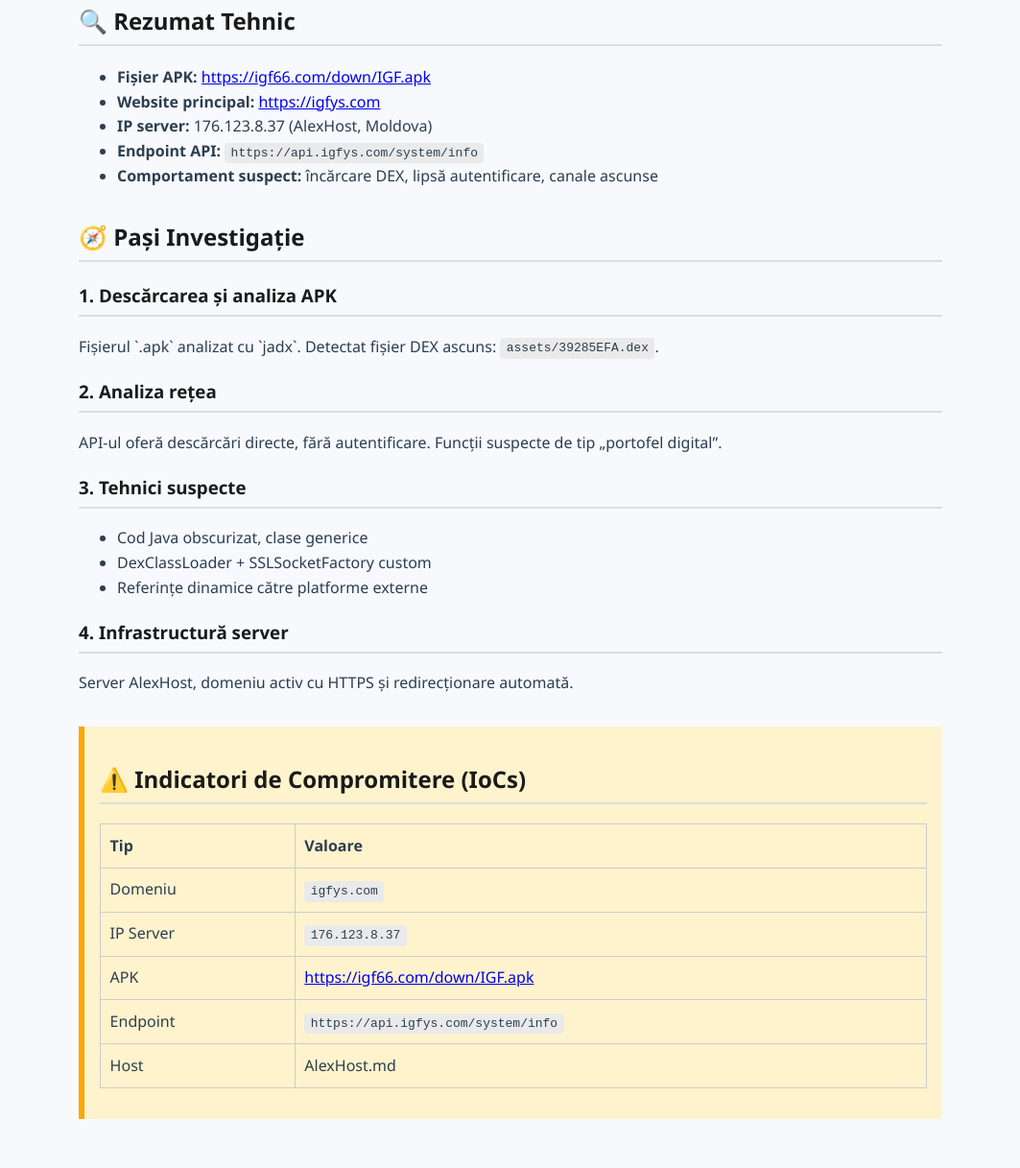
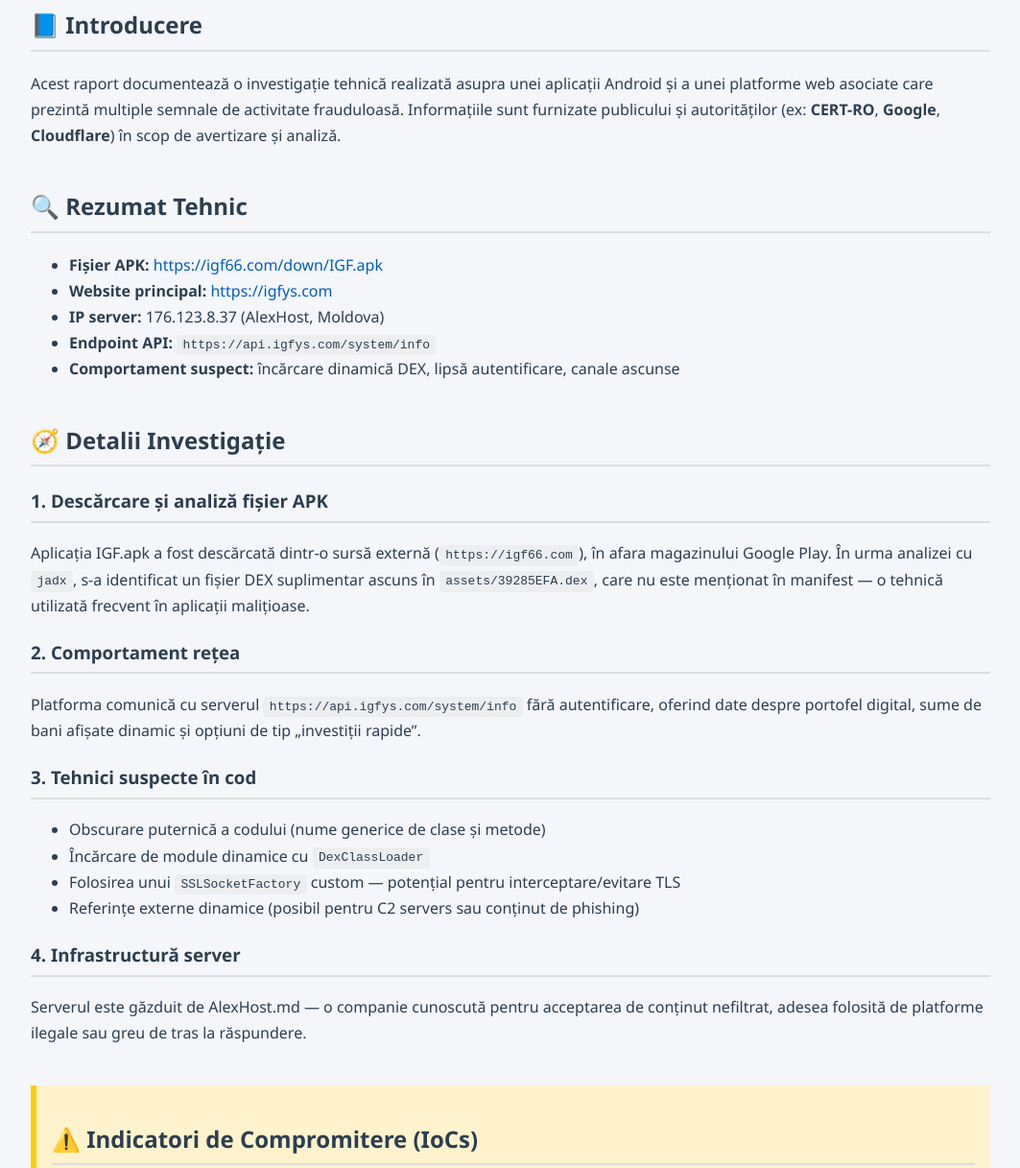
Before and after one commit to rootgeorgeadvv/raport-igfys, a plain HTML site: page index.html in a window 1280 px wide. Shown: the part 130-1347 px from the top of the page at 96% size, without its empty margins (108-1171 px from the left). Drawn offline with Linux system fonts and the light colour scheme.

Commit message:
Update index.html

```diff
--- a/index.html
+++ b/index.html
@@ -3,56 +3,106 @@
 <head>
   <meta charset="UTF-8" />
   <meta name="viewport" content="width=device-width, initial-scale=1.0"/>
-  <title>Raport IGFYS Scam</title>
+  <title>Raport IGFYS Scam - Analiză Tehnică Publică</title>
   <style>
+    :root {
+      --main-bg: #f4f6fa;
+      --main-color: #2c3e50;
+      --accent-color: #005cc5;
+      --warning-bg: #fff3cd;
+      --warning-border: #ffcc00;
+      --code-bg: #eceef0;
+    }
+
     body {
-      font-family: "Segoe UI", sans-serif;
-      background: #f7f9fc;
-      color: #2c3e50;
-      line-height: 1.6;
+      font-family: "Segoe UI", Roboto, sans-serif;
+      background-color: var(--main-bg);
+      color: var(--main-color);
+      max-width: 1000px;
+      margin: auto;
       padding: 2rem;
-      max-width: 900px;
-      margin: auto;
+      line-height: 1.7;
     }
+
     h1, h2, h3 {
-      color: #1a1a1a;
       border-bottom: 2px solid #ddd;
       padding-bottom: 0.3rem;
     }
+
+    h1 {
+      font-size: 2rem;
+      color: var(--accent-color);
+    }
+
+    a {
+      color: var(--accent-color);
+      text-decoration: none;
+    }
+
+    a:hover {
+      text-decoration: underline;
+    }
+
+    .section {
+      margin-bottom: 2.5rem;
+    }
+
+    .warning {
+      background-color: var(--warning-bg);
+      padding: 1rem;
+      border-left: 6px solid var(--warning-border);
+      margin: 2rem 0;
+    }
+
+    code {
+      background-color: var(--code-bg);
+      padding: 0.2rem 0.4rem;
+      border-radius: 4px;
+      font-family: monospace;
+    }
+
     pre {
-      background: #eee;
+      background-color: var(--code-bg);
       padding: 1rem;
       overflow-x: auto;
+      border-radius: 6px;
     }
+
     table {
       width: 100%;
       border-collapse: collapse;
-      margin: 1rem 0;
+      margin-top: 1rem;
     }
+
     th, td {
+      padding: 0.6rem;
       border: 1px solid #ccc;
-      padding: 0.6rem;
       text-align: left;
+      font-size: 0.95rem;
     }
-    code {
-      background: #eaeaea;
-      padding: 0.2rem 0.4rem;
-      border-radius: 4px;
+
+    th {
+      background: #f0f0f0;
     }
-    .section {
-      margin-bottom: 2rem;
-    }
-    .warning {
-      background: #fff3cd;
-      padding: 1rem;
-      border-left: 6px solid #ffa502;
-      margin: 1rem 0;
+
+    .footer {
+      margin-top: 4rem;
+      font-size: 0.9rem;
+      color: #666;
     }
   </style>
 </head>
 <body>
 
-  <h1>Raport Public — Platformă IGFYS Scam</h1>
+  <h1>🔒 Raport Public: Investigație Platformă IGFYS</h1>
+
+  <div class="section">
+    <h2>📘 Introducere</h2>
+    <p>
+      Acest raport documentează o investigație tehnică realizată asupra unei aplicații Android și a unei platforme web asociate care prezintă multiple semnale de activitate frauduloasă.
+      Informațiile sunt furnizate publicului și autorităților (ex: <strong>CERT-RO</strong>, <strong>Google</strong>, <strong>Cloudflare</strong>) în scop de avertizare și analiză.
+    </p>
+  </div>
 
   <div class="section">
     <h2>🔍 Rezumat Tehnic</h2>
@@ -61,27 +111,37 @@
       <li><strong>Website principal:</strong> <a href="https://igfys.com">https://igfys.com</a></li>
       <li><strong>IP server:</strong> 176.123.8.37 (AlexHost, Moldova)</li>
       <li><strong>Endpoint API:</strong> <code>https://api.igfys.com/system/info</code></li>
-      <li><strong>Comportament suspect:</strong> încărcare DEX, lipsă autentificare, canale ascunse</li>
+      <li><strong>Comportament suspect:</strong> încărcare dinamică DEX, lipsă autentificare, canale ascunse</li>
     </ul>
   </div>
 
   <div class="section">
-    <h2>🧭 Pași Investigație</h2>
-    <h3>1. Descărcarea și analiza APK</h3>
-    <p>Fișierul `.apk` analizat cu `jadx`. Detectat fișier DEX ascuns: <code>assets/39285EFA.dex</code>.</p>
+    <h2>🧭 Detalii Investigație</h2>
 
-    <h3>2. Analiza rețea</h3>
-    <p>API-ul oferă descărcări directe, fără autentificare. Funcții suspecte de tip „portofel digital”.</p>
+    <h3>1. Descărcare și analiză fișier APK</h3>
+    <p>
+      Aplicația IGF.apk a fost descărcată dintr-o sursă externă (<code>https://igf66.com</code>), în afara magazinului Google Play.
+      În urma analizei cu <code>jadx</code>, s-a identificat un fișier DEX suplimentar ascuns în <code>assets/39285EFA.dex</code>,
+      care nu este menționat în manifest — o tehnică utilizată frecvent în aplicații malițioase.
+    </p>
 
-    <h3>3. Tehnici suspecte</h3>
+    <h3>2. Comportament rețea</h3>
+    <p>
+      Platforma comunică cu serverul <code>https://api.igfys.com/system/info</code> fără autentificare, oferind date despre portofel digital, sume de bani afișate dinamic și opțiuni de tip „investiții rapide”.
+    </p>
+
+    <h3>3. Tehnici suspecte în cod</h3>
     <ul>
-      <li>Cod Java obscurizat, clase generice</li>
-      <li>DexClassLoader + SSLSocketFactory custom</li>
-      <li>Referințe dinamice către platforme externe</li>
+      <li>Obscurare puternică a codului (nume generice de clase și metode)</li>
+      <li>Încărcare de module dinamice cu <code>DexClassLoader</code></li>
+      <li>Folosirea unui <code>SSLSocketFactory</code> custom — potențial pentru interceptare/evitare TLS</li>
+      <li>Referințe externe dinamice (posibil pentru C2 servers sau conținut de phishing)</li>
     </ul>
 
     <h3>4. Infrastructură server</h3>
-    <p>Server AlexHost, domeniu activ cu HTTPS și redirecționare automată.</p>
+    <p>
+      Serverul este găzduit de AlexHost.md — o companie cunoscută pentru acceptarea de conținut nefiltrat, adesea folosită de platforme ilegale sau greu de tras la răspundere.
+    </p>
   </div>
 
   <div class="section warning">
@@ -100,7 +160,28 @@
     </table>
   </div>
 
+  <div class="section">
+    <h2>📤 Recomandări și pași următori</h2>
+    <ul>
+      <li>📩 Raportarea imediată către <strong>CERT-RO</strong> și <strong>CERT-MD</strong></li>
+      <li>📢 Notificarea <strong>Google</strong> privind distribuția APK-ului în afara Play Store</li>
+      <li>🚨 Verificarea implicării unor CDN-uri (ex: <strong>Cloudflare</strong>) pentru eventuale blocări</li>
+      <li>🔍 Investigarea altor domenii/IP-uri care pot fi în rețea cu <code>igfys.com</code></li>
+    </ul>
+  </div>
 
+  <div class="section">
+    <h2>📎 Dovezi disponibile</h2>
+    <p>
+      Pentru capturi de ecran, loguri de rețea, rezultate <code>jadx</code> și extrase din comunicarea HTTPS, puteți accesa arhiva completă în format Markdown sau PDF, la cerere.
+    </p>
+  </div>
+
+  <div class="footer">
+    <p>
+      Ultima actualizare: iulie 2025 • Acest raport este public și poate fi preluat de presă, ONG-uri sau specialiști în securitate. Contact: [email]
+    </p>
+  </div>
 
 </body>
 </html>
```
